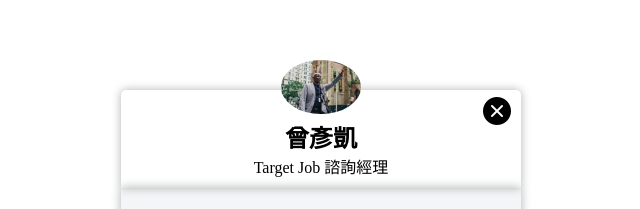
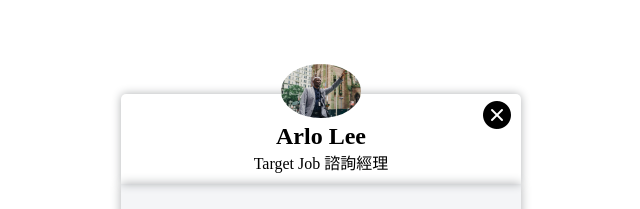
Before and after one commit to david811005/CDf-103-06, a plain HTML site: page chatnew.html in a window 1280 px wide. Shown: the part 106-315 px from the top of the page, without its empty margins (319-959 px from the left). Drawn offline with Linux system fonts and the light colour scheme.

```diff
--- a/chatnew.html
+++ b/chatnew.html
@@ -189,7 +189,7 @@
                 <img src="team1.jpg" alt="">
             </div>
             <div class="headname">
-                <h2>曾彥凱</h2>
+                <h2>Arlo Lee</h2>
             </div>
             <span>
                 Target Job 諮詢經理
@@ -282,7 +282,7 @@
                         <img src="team1.jpg" alt="">
                     </div>
                     <div class="name">
-                        Ian
+                        Arlo
                     </div>
                 </div>
 
@@ -305,7 +305,7 @@
                         <img src="team2.jpg" alt="">
                     </div>
                     <div class="name">
-                        Roy
+                        Kacy
                     </div>
                 </div>
 
```
Also changed, not shown: clouds.jpg (deleted).
